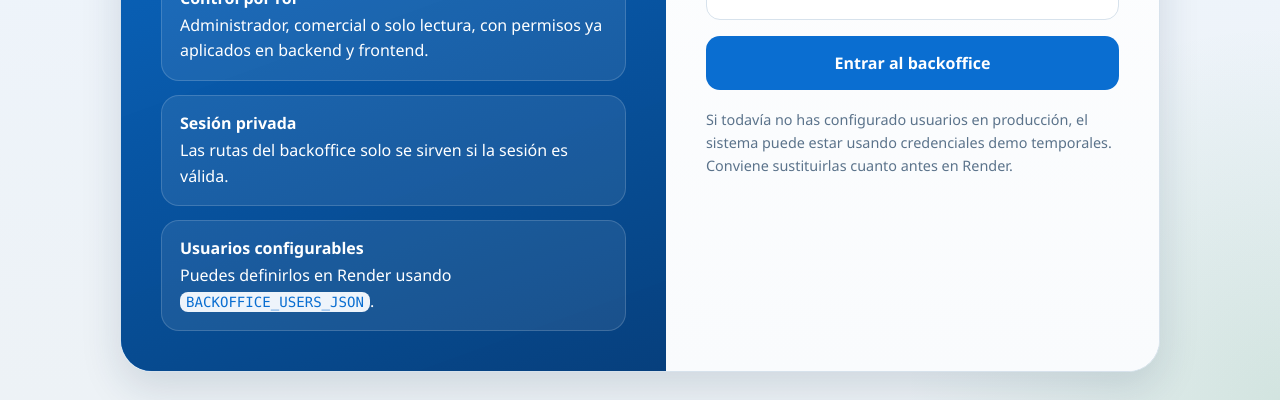
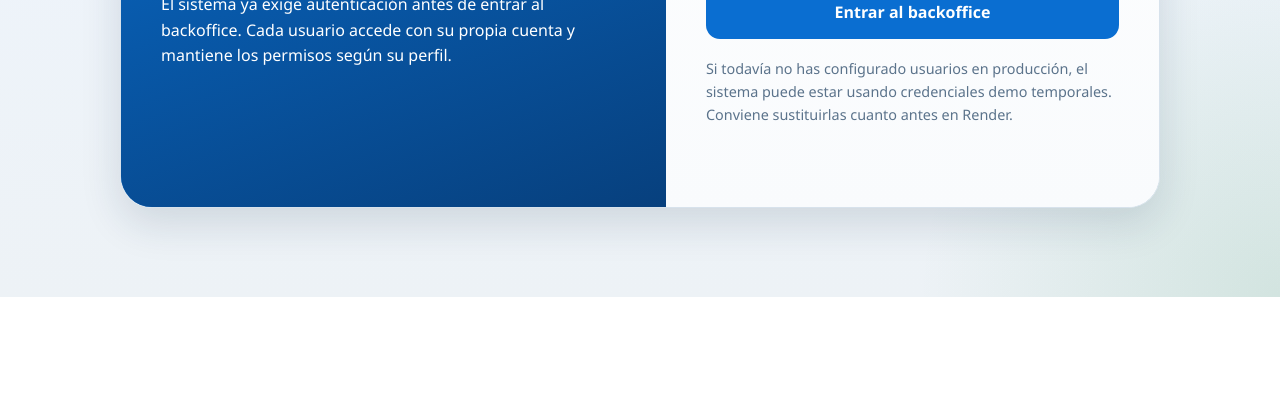
Before and after one commit to prodanielkagerl-commits/promintra, a website: page app/login/index.html in a window 1280 px wide. Shown: the part 503-903 px from the top of the page. After the commit the page ends 800 px from the top, so only its background shows below. Drawn offline with Linux system fonts and the light colour scheme.

Commit message:
Simplify login hero

```diff
--- a/app/login/index.html
+++ b/app/login/index.html
@@ -57,7 +57,7 @@
         #0a6ed1;
       color: #fff;
       display: grid;
-      align-content: space-between;
+      align-content: center;
       gap: 28px;
       min-height: 620px;
     }
@@ -80,29 +80,10 @@
     }
 
     .hero p,
-    .feature-list span,
     .login-copy,
     .helper,
     .message {
       line-height: 1.6;
-    }
-
-    .feature-list {
-      display: grid;
-      gap: 14px;
-    }
-
-    .feature-card {
-      border: 1px solid rgba(255, 255, 255, 0.16);
-      border-radius: 18px;
-      padding: 16px 18px;
-      background: rgba(255, 255, 255, 0.08);
-    }
-
-    .feature-card strong {
-      display: block;
-      margin-bottom: 4px;
-      font-size: 1rem;
     }
 
     .login-panel {
@@ -198,15 +179,6 @@
       font-size: 0.9rem;
     }
 
-    code {
-      padding: 2px 6px;
-      border-radius: 8px;
-      background: #eef4fb;
-      color: var(--primary);
-      font-family: Consolas, monospace;
-      font-size: 0.88rem;
-    }
-
     @media (max-width: 900px) {
       .shell {
         grid-template-columns: 1fr;
@@ -232,21 +204,6 @@
         <p>
           El sistema ya exige autenticación antes de entrar al backoffice. Cada usuario accede con su propia cuenta y mantiene los permisos según su perfil.
         </p>
-      </div>
-
-      <div class="feature-list">
-        <article class="feature-card">
-          <strong>Control por rol</strong>
-          <span>Administrador, comercial o solo lectura, con permisos ya aplicados en backend y frontend.</span>
-        </article>
-        <article class="feature-card">
-          <strong>Sesión privada</strong>
-          <span>Las rutas del backoffice solo se sirven si la sesión es válida.</span>
-        </article>
-        <article class="feature-card">
-          <strong>Usuarios configurables</strong>
-          <span>Puedes definirlos en Render usando <code>BACKOFFICE_USERS_JSON</code>.</span>
-        </article>
       </div>
     </section>
 
```
